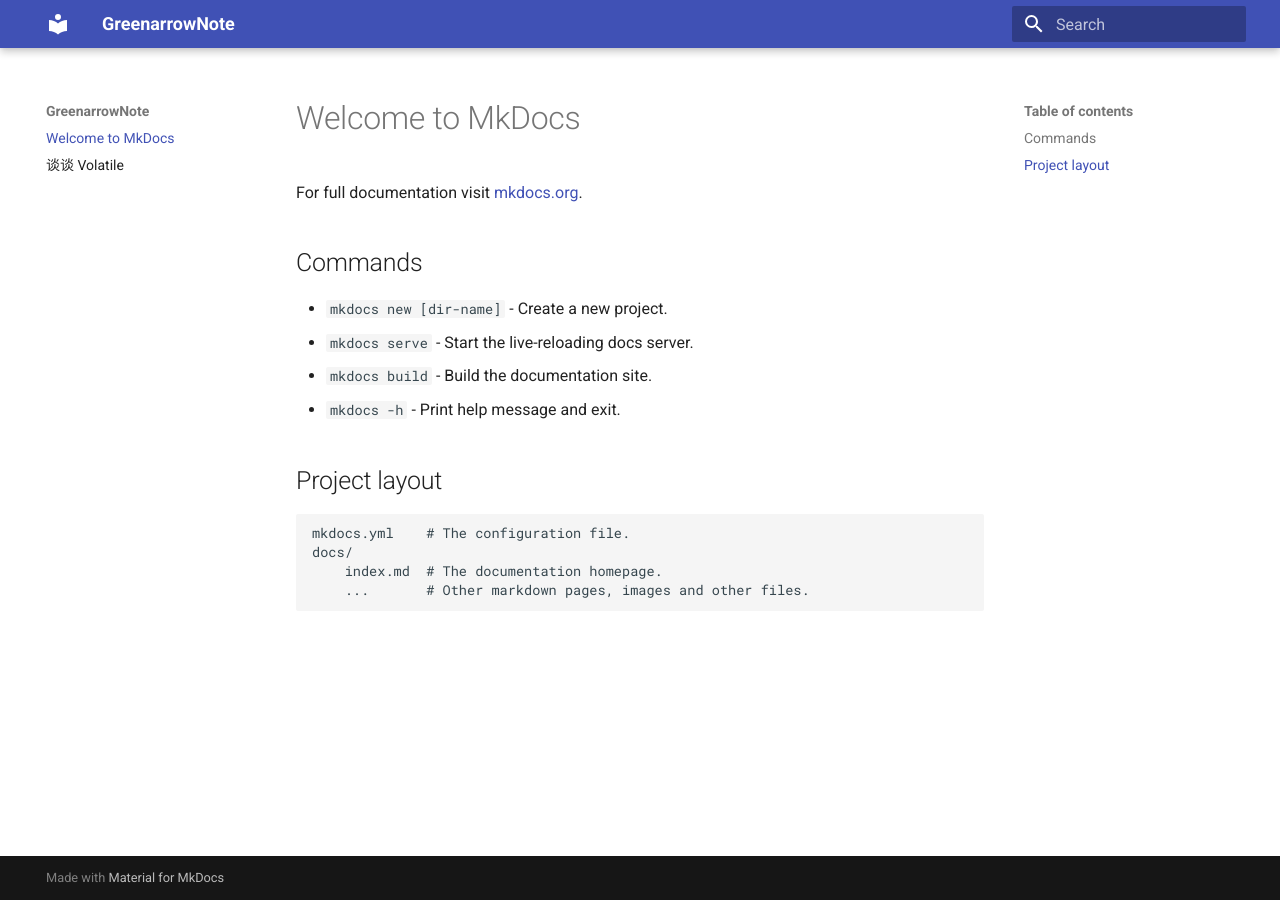
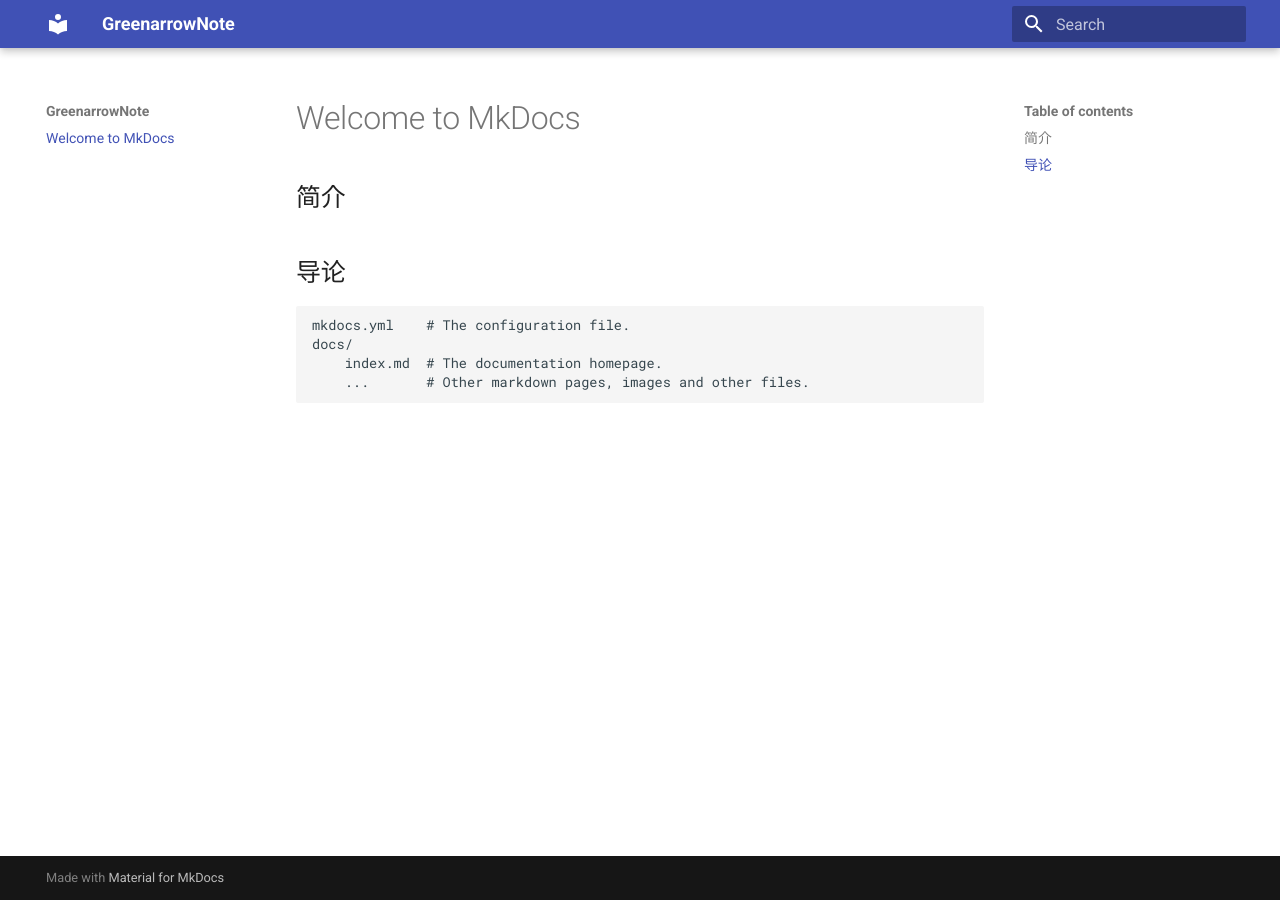
Before and after one commit to Greenarrow1224/GreenarrowNotes, an MkDocs documentation site: the page built from docs/index.md, in a window 1280 px wide. Built offline with MkDocs 1.6.1 and Material for MkDocs 9.7.7, drawn with Linux system fonts in a browser that asks for light colours.

Commit message:
update index

```diff
--- a/docs/index.md
+++ b/docs/index.md
@@ -1,15 +1,10 @@
 # Welcome to MkDocs
 
-For full documentation visit [mkdocs.org](https://www.mkdocs.org).
+## 简介
 
-## Commands
 
-* `mkdocs new [dir-name]` - Create a new project.
-* `mkdocs serve` - Start the live-reloading docs server.
-* `mkdocs build` - Build the documentation site.
-* `mkdocs -h` - Print help message and exit.
 
-## Project layout
+## 导论
 
     mkdocs.yml    # The configuration file.
     docs/
```
Also changed, not shown: docs/谈谈 Volatile.md (deleted, +0 -17 lines).
